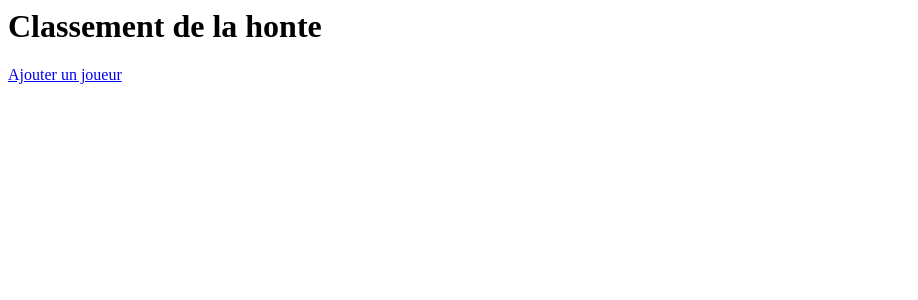
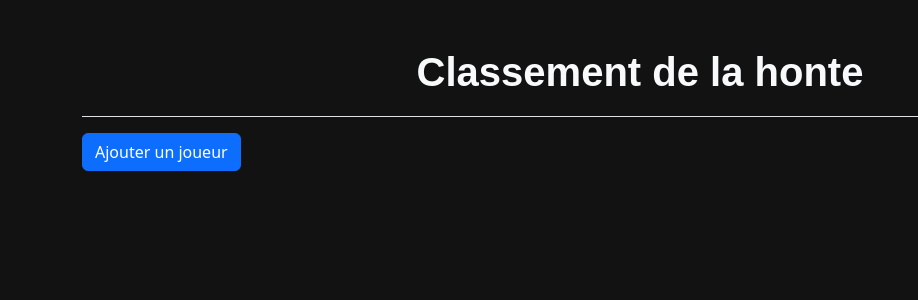
Before and after one commit to LaDistance/DofuShame, a Flask app: page / in a window 1280 px wide. Shown: the top 300 px of the page, without its empty margins (0-918 px from the left). Run offline with Flask 3, Linux system fonts and the light colour scheme; data that the repository does not hold is empty.

Commit message:
oups le template

```diff
--- a/templates/scoreboard.html
+++ b/templates/scoreboard.html
@@ -1,3 +1,15 @@
+<!DOCTYPE html>
+<html lang="en">
+<head>
+    <meta charset="UTF-8">
+    <meta name="viewport" content="width=device-width, initial-scale=1.0">
+    <title>Challenge Raté Scoreboard</title>
+    <link
+        href="https://cdn.jsdelivr.net/npm/bootstrap@5.3.0-alpha3/dist/css/bootstrap.min.css"
+        rel="stylesheet"
+    >
+    <link href="{{ url_for('static', filename='css/dark-theme.css') }}" rel="stylesheet">
+</head>
 <!-- Replace existing content inside the body -->
 <body>
     <div class="container mt-5">
@@ -61,3 +73,5 @@
         src="https://cdn.jsdelivr.net/npm/bootstrap@5.3.0-alpha3/dist/js/bootstrap.bundle.min.js"
     ></script>
 </body>
+
+</html>
```
